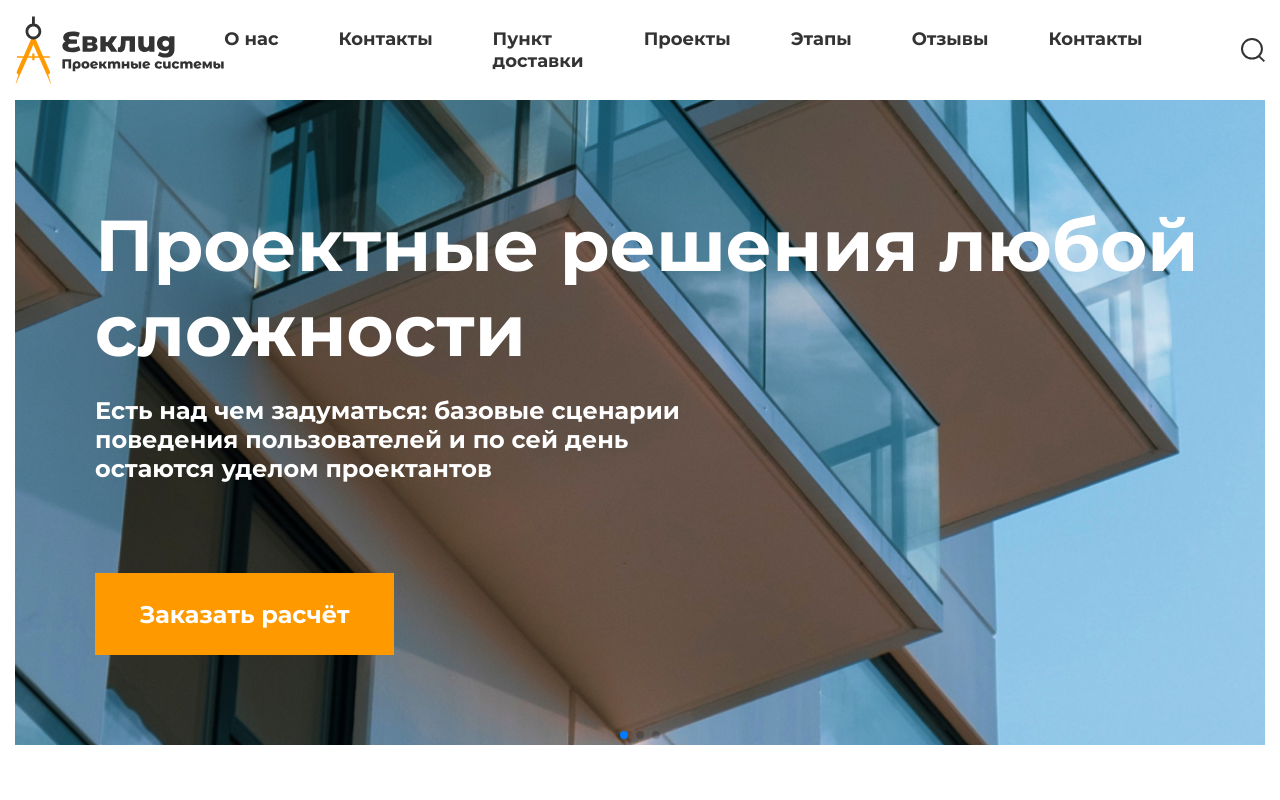
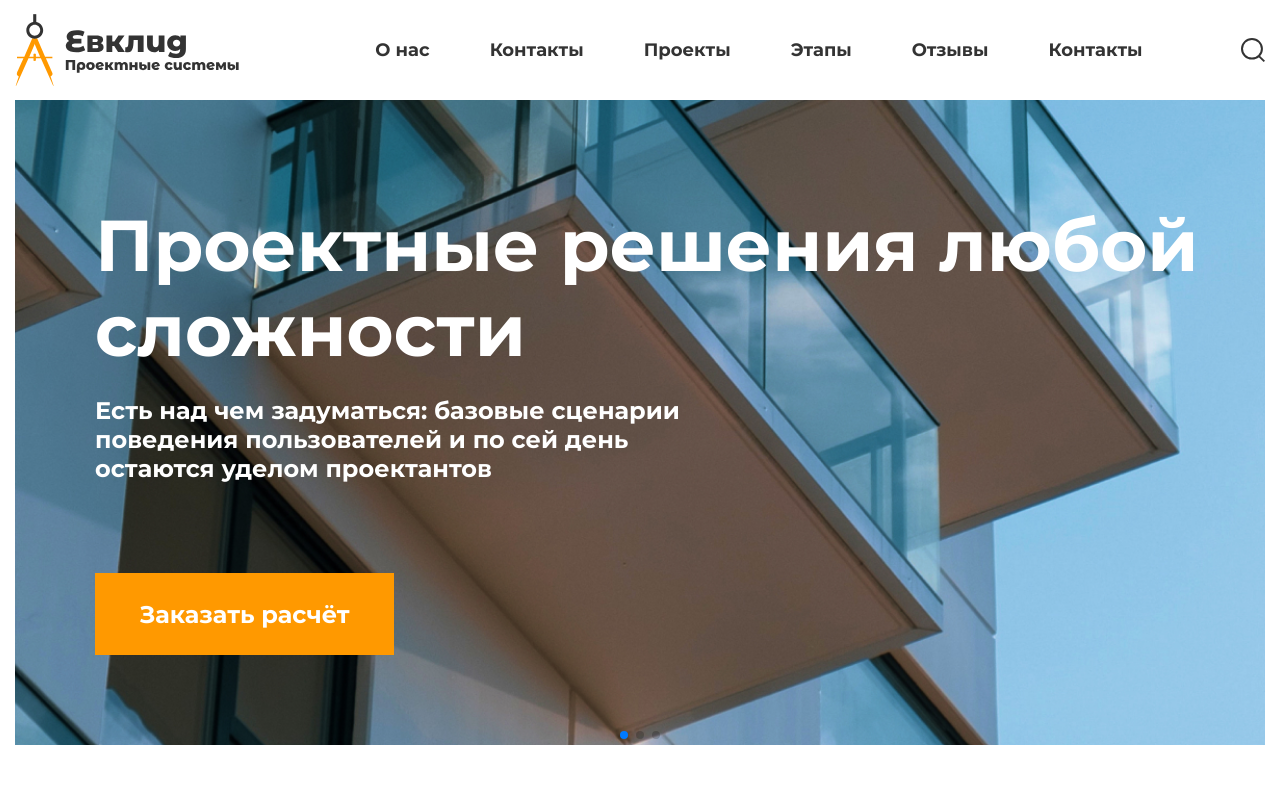
Before and after one commit to gaykakuznetsova/special-app, a plain HTML site: page special-app/index.html in a window 1280 px wide. Shown: the top 800 px of the page. Drawn offline with nearby package versions, Linux system fonts and the light colour scheme; grey boxes are pictures that could not be loaded; files whose address does not match are found by name.

Commit message:
link removed

```diff
--- a/special-app/index.html
+++ b/special-app/index.html
@@ -37,11 +37,6 @@
                    Контакты
                   </a>
                    </li>
-                   <li>
-                    <a href="#" class="header__link">
-                   Пункт доставки
-                    </a>
-                     </li>
                 <li>
                 <a href="#" class="header__link">
                     Проекты
```
